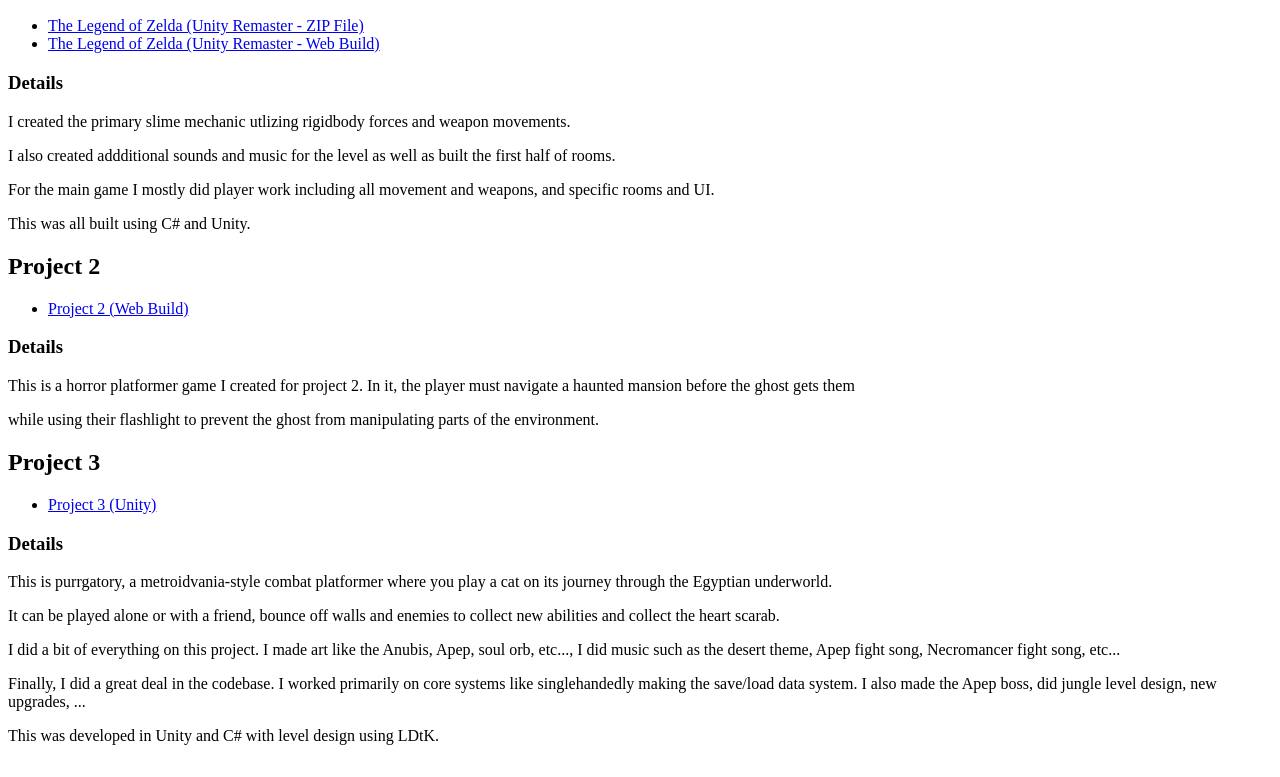
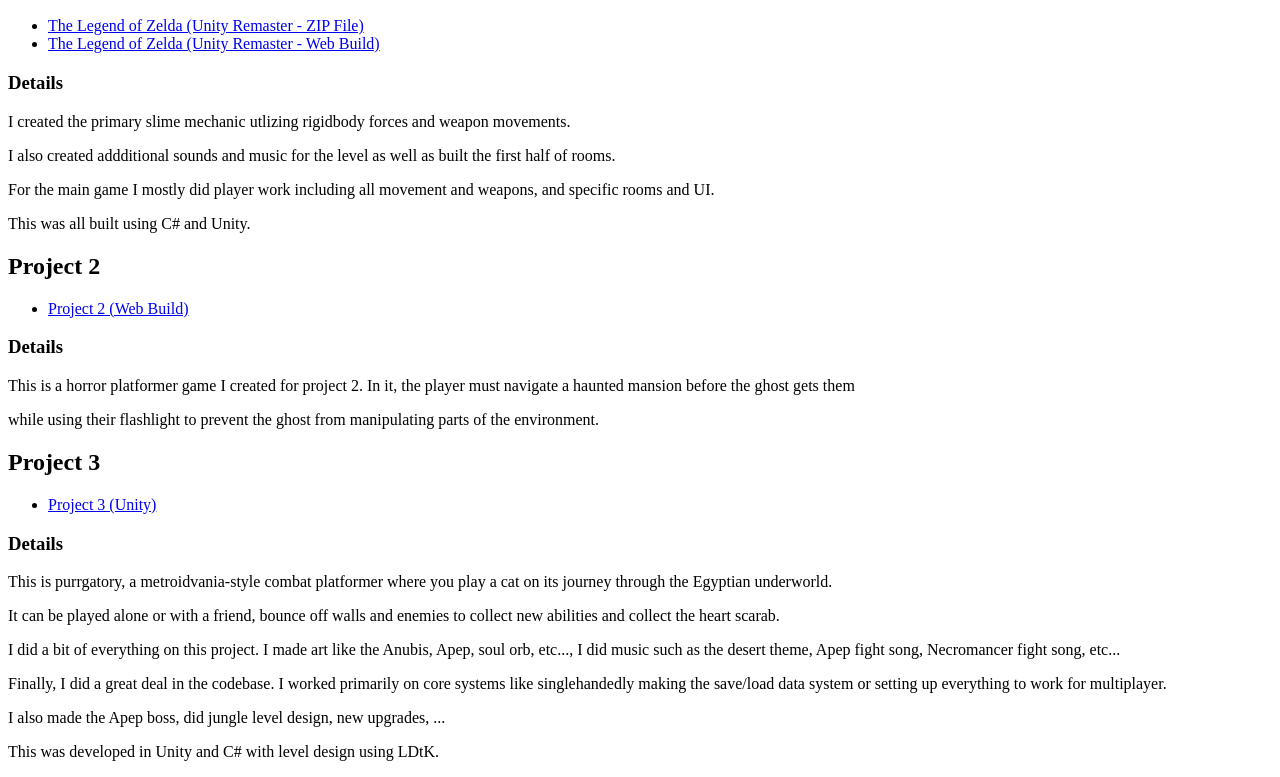
Before and after one commit to EvanMauritzBrown/EECS494, a plain HTML site: page index.html in a window 1280 px wide. Shown: the part 96-873 px from the top of the page. Drawn offline with Linux system fonts and the light colour scheme.

Commit message:
Update index.html

```diff
--- a/index.html
+++ b/index.html
@@ -39,7 +39,8 @@
 <p>This is purrgatory, a metroidvania-style combat platformer where you play a cat on its journey through the Egyptian underworld.</p>
 <p>It can be played alone or with a friend, bounce off walls and enemies to collect new abilities and collect the heart scarab.</p>
 <p>I did a bit of everything on this project. I made art like the Anubis, Apep, soul orb, etc..., I did music such as the desert theme, Apep fight song, Necromancer fight song, etc...</p>
-<p>Finally, I did a great deal in the codebase. I worked primarily on core systems like singlehandedly making the save/load data system. I also made the Apep boss, did jungle level design, new upgrades, ...</p>
+<p>Finally, I did a great deal in the codebase. I worked primarily on core systems like singlehandedly making the save/load data system or setting up everything to work for multiplayer.</p>
+<p>I also made the Apep boss, did jungle level design, new upgrades, ...</p>
 <p>This was developed in Unity and C# with level design using LDtK.</p>
 
 </html>
```
